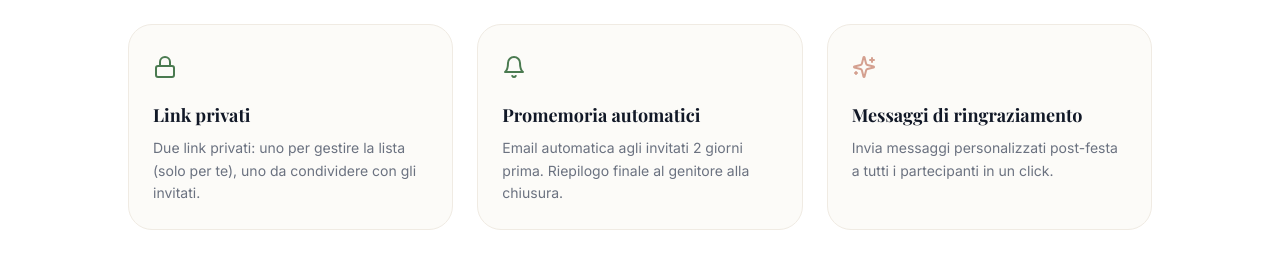
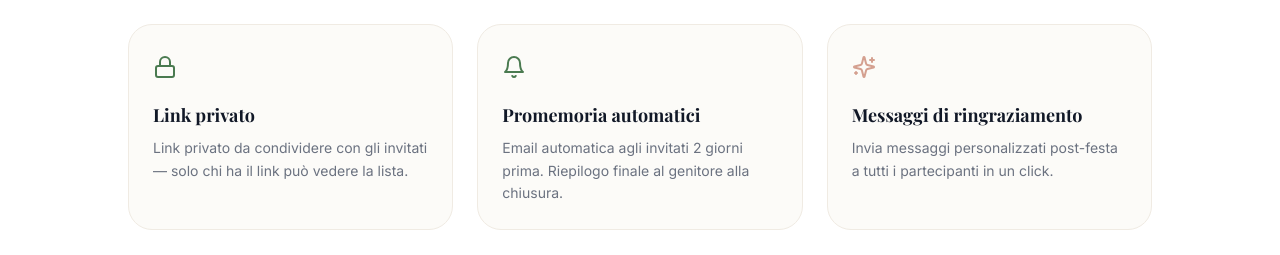
Before and after one commit to arrigoni1976-sketch/Wishly, a React (Vite) app in the folder frontend/: page / in a window 1280 px wide. Shown: the part 2051-2306 px from the top of the page. Built offline with nearby package versions, Linux system fonts and the light colour scheme; no server answers; a web font is replaced by a local one.

Commit message:
fix: update 'Link privati' to singular with clearer description

```diff
--- a/frontend/src/pages/HomePage.jsx
+++ b/frontend/src/pages/HomePage.jsx
@@ -41,9 +41,9 @@ const FEATURES = [
     icon: Shield,
     emoji: null,
     customIcon: <Lock size={24} className="text-salvia" />,
-    title: 'Link privati',
+    title: 'Link privato',
     description:
-      'Due link privati: uno per gestire la lista (solo per te), uno da condividere con gli invitati.',
+      'Link privato da condividere con gli invitati — solo chi ha il link può vedere la lista.',
   },
   {
     icon: Bell,
```
